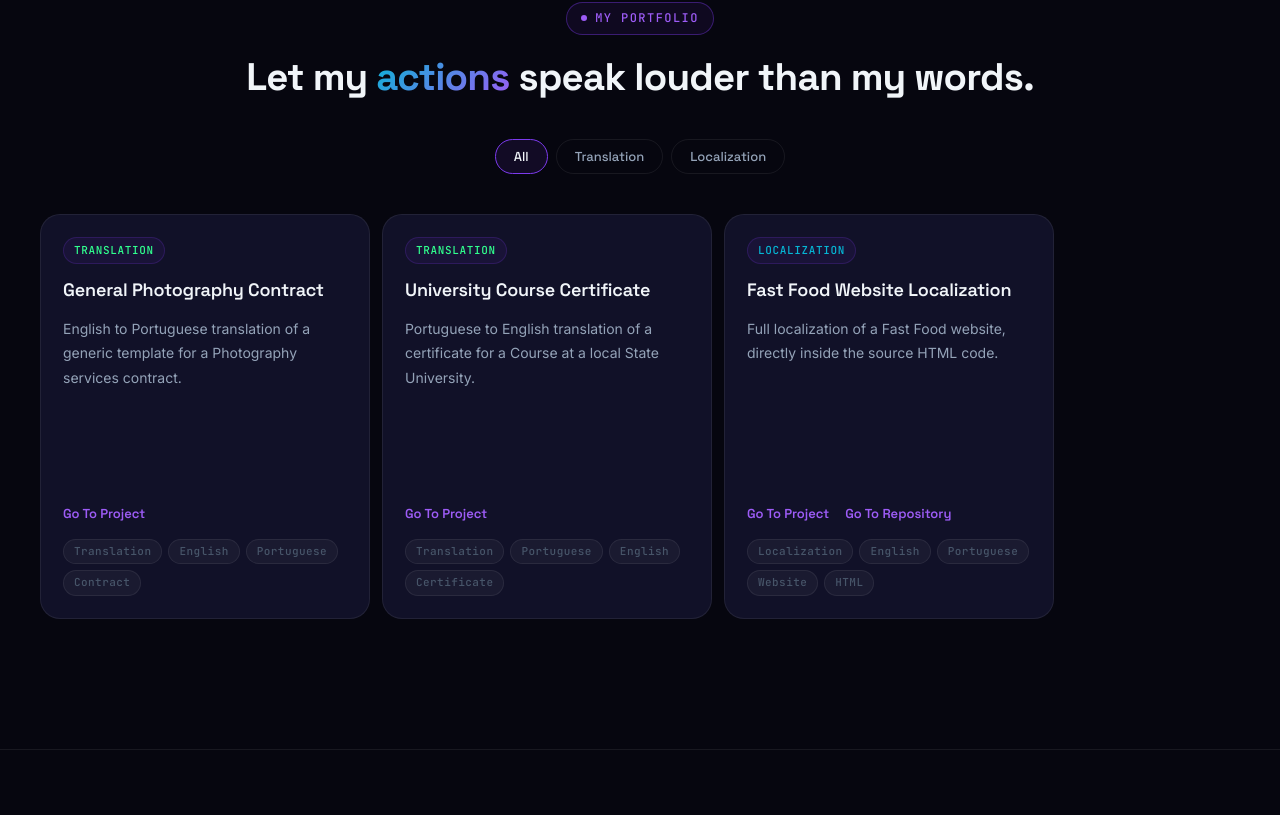
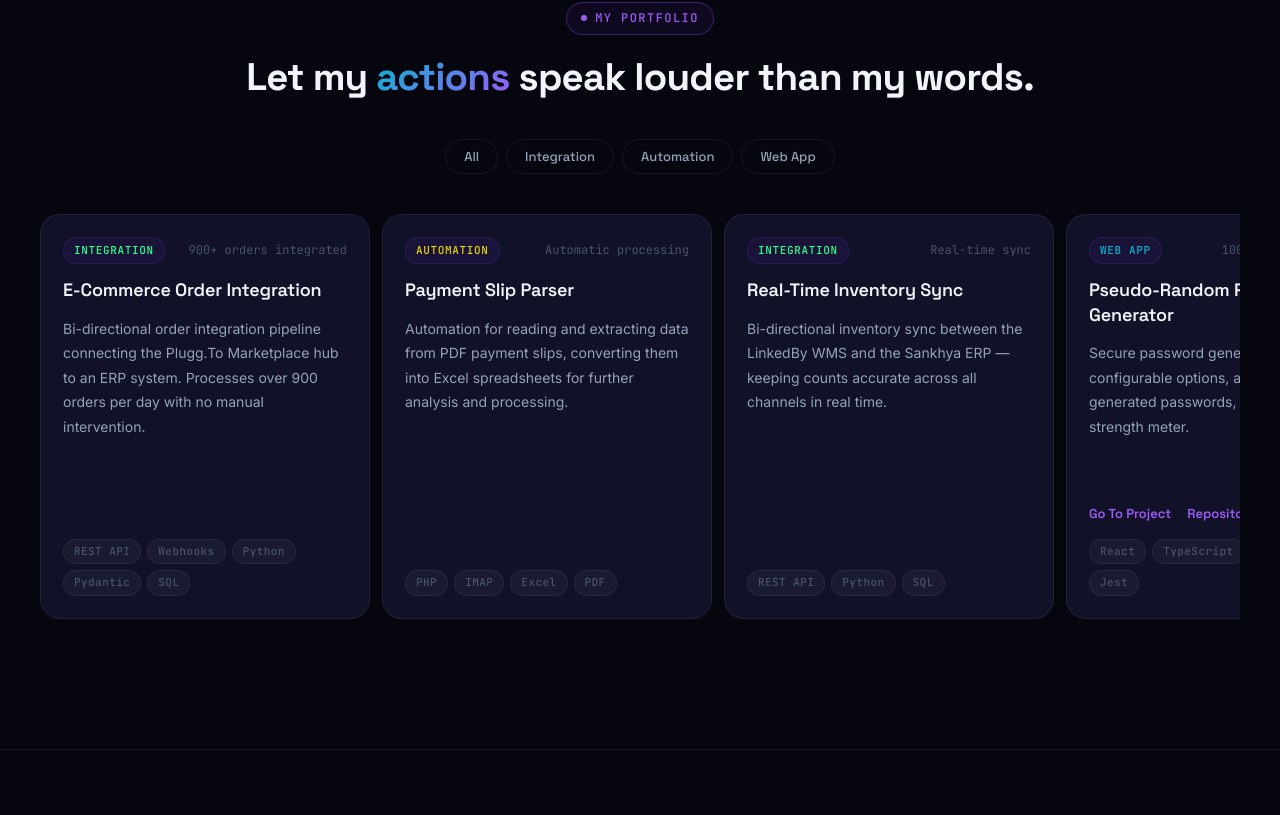
Before and after one commit to AtylaDaSilva/portfolio-website, a React (Vite) app: page / in a window 1280 px wide. Shown: the part 1645-2460 px from the top of the page. Built offline with nearby package versions, Linux system fonts and the light colour scheme.

Commit message:
feat(projects): changed projects

```diff
--- a/src/components/Projects.jsx
+++ b/src/components/Projects.jsx
@@ -4,57 +4,26 @@ import './Projects.css'
 import { useTranslation, Trans } from 'react-i18next'
 
 const colors = {
-  translation: '#31ff8e',
-  localization: '#06B6D4',
-
+  integracao: '#31ff8e',
+  webApp: '#06B6D4',
+  automacao: '#e9d30d',
 }
-
-const projects = [
-  {
-    title: 'projects.p1.title',
-    category: 'projects.p1.category',
-    desc: 'projects.p1.desc',
-    tags: 'projects.p1.tags',
-    metric: '',
-    color: colors.translation,
-    repo: "",
-    link: "https://drive.google.com/drive/folders/1f6UjXVhB512rsp2wWoMQcS8_ancgZXtw?usp=sharing",
-  },
-  {
-    title: 'projects.p2.title',
-    category: 'projects.p2.category',
-    desc: 'projects.p2.desc',
-    tags: 'projects.p2.tags',
-    metric: '',
-    color: colors.translation,
-    repo: "",
-    link: "https://drive.google.com/drive/folders/1oDgIT6EBNxj28aeI6EcofSwxHohAu8dp?usp=sharing",
-  },
-  {
-    title: 'projects.p3.title',
-    category: 'projects.p3.category',
-    desc: 'projects.p3.desc',
-    tags: 'projects.p3.tags',
-    metric: '',
-    color: colors.localization,
-    repo: "https://github.com/AtylaDaSilva/mock_fastfood_restaurant_website",
-    link: "https://atyladasilva.github.io/mock_fastfood_restaurant_website/",
-  },
-]
 
 export default function Projects() {
   const { t, i18n } = useTranslation();
+  const [active, setActive] = useState('Todas')
 
-  const all_category = t("projects.category_all")
+  const projects = t("projects.list", { returnObjects: true })
 
   const categories = new Set([
-    all_category,
-    ...projects.map((p) => t(p.category, { returnObjects: true }))
-  ])
+  t("projects.master_category"),  // "All" category
+  ...projects.map((p) => p.category)
+])
 
-  const [active, setActive] = useState(all_category)
+  //TEMP - Until I fix the category filtering bug
+  // const filtered = active === 'Todas' ? projects : projects.filter((p) => p.category === active)
+  const filtered = projects
 
-  const filtered = active === all_category ? projects : projects.filter((p) => t(p.category) === active)
 
   return (
     <section id="projects" className="projects">
@@ -91,7 +60,7 @@ export default function Projects() {
               <div className="project-card__top">
                 <span
                   className="project-card__category"
-                  style={{ '--cat-color': p.color }}
+                  style={{ '--cat-color': colors[p.color] }}
                 >
                   {t(p.category)}
                 </span>
@@ -105,23 +74,21 @@ export default function Projects() {
                 {p.link && (
                   <div className="project-card__link-container__item">
                     <a href={`${p.link}`} target='_blank' className="project-card__link">
-                      {t("projects.link_title_project")}
+                      {t("projects.link_label")}
                     </a>
                   </div>
                 )}
                 {p.repo && (
                   <div className="project-card__link-container__item">
                     <a href={`${p.repo}`} target='_blank' className="project-card__link">
-                      {t("projects.link_title_repo")}
+                      {t("projects.repo_label")}
                     </a>
                   </div>
                 )}
               </div>
 
               <div className="project-card__tags">
-                {t(p.tags, { returnObjects: true }).map((t) => (
-                  <span key={t} className="service-card__tag">{t}</span>
-                ))}
+                {p.tags.map((tag) => <span key={tag} className="service-card__tag">{tag}</span>)}
               </div>
             </div>
           ))}
--- a/src/locales/en-us.json
+++ b/src/locales/en-us.json
@@ -26,54 +26,94 @@
         "p3": "I'm also skilled in building Dynamic Reports with Power BI, Excel, and more.",
         "p4": "My English is fluent, and I have a strong affinity for documentation and clean, readable code."
     },
-    "services": {
-        "eyebrow": "What I Do",
-        "header": "Translation services to help you<breakline/><highlight>reach your audience</highlight>.",
-        "translation": {
-            "title": "Translation & Localization",
-            "description": "I translate Documents, E-books, Websites, Video-Games, Technical Documentation, and whatever else you need translated.",
-            "tags": ["English", "Portuguese"]
-        },
-        "proofreading": {
-            "title": "Proofreading",
-            "description": "Already got something translated, but you're not sure if it's grammatically and syntactically cohesive, or even if it is logically coherent? I can Proofread anything for you and help you get your ideas across in a professional and natural-sounding manner.",
-            "tags": ["English", "Portuguese"]
-        },
-        "captioning": {
-            "title": "Video Captioning",
-            "description": "Want your YouTube, TikTok, or Instagram videos to reach an overseas audience? I can caption your videos in both English and Portuguese",
-            "tags": ["English", "Portuguese"]
-        },
-        "interpreting": {
-            "title": "Interpreting",
-            "description": "Got a Video call booked with a client, but can't speak a word of their language? I can interpret your conversation live, in real time.",
-            "tags": ["English", "Portuguese"]
-        }
-    },
     "projects": {
         "eyebrow": "My Portfolio",
         "header": "Let my <highlight>actions</highlight> speak louder than my words.",
-        "category_all": "All",
-        "link_title_project": "Go To Project",
-        "link_title_repo": "Go To Repository",
-        "p1": {
-            "title": "General Photography Contract",
-            "category": "Translation",
-            "desc": "English to Portuguese translation of a generic template for a Photography services contract.",
-            "tags": ["Translation","English", "Portuguese", "Contract"]
-        },
-        "p2": {
-            "title": "University Course Certificate",
-            "category": "Translation",
-            "desc": "Portuguese to English translation of a certificate for a Course at a local State University.",
-            "tags": ["Translation","Portuguese", "English", "Certificate"]
-        },
-        "p3": {
-            "title": "Fast Food Website Localization",
-            "category": "Localization",
-            "desc": "Full localization of a Fast Food website, directly inside the source HTML code.",
-            "tags": ["Localization","English", "Portuguese", "Website", "HTML"]
-        }
+        "master_category": "All",
+        "link_label": "Go To Project",
+        "repo_label": "Repository",
+        "list": [
+            {
+                "title": "E-Commerce Order Integration",
+                "category": "Integration",
+                "desc": "Bi-directional order integration pipeline connecting the Plugg.To Marketplace hub to an ERP system. Processes over 900 orders per day with no manual intervention.",
+                "tags": ["REST API", "Webhooks", "Python", "Pydantic", "SQL"],
+                "metric": "900+ orders integrated",
+                "color": "integracao",
+                "repo": "",
+                "link": ""
+            },
+            {
+                "title": "Payment Slip Parser",
+                "category": "Automation",
+                "desc": "Automation for reading and extracting data from PDF payment slips, converting them into Excel spreadsheets for further analysis and processing.",
+                "tags": ["PHP", "IMAP", "Excel", "PDF"],
+                "metric": "Automatic processing",
+                "color": "automacao",
+                "repo": "",
+                "link": ""
+            },
+            {
+                "title": "Real-Time Inventory Sync",
+                "category": "Integration",
+                "desc": "Bi-directional inventory sync between the LinkedBy WMS and the Sankhya ERP — keeping counts accurate across all channels in real time.",
+                "tags": ["REST API", "Python", "SQL"],
+                "metric": "Real-time sync",
+                "color": "integracao",
+                "repo": "",
+                "link": ""
+            },
+            {
+                "title": "Pseudo-Random Password Generator",
+                "category": "Web App",
+                "desc": "Secure password generation system with configurable options, a history of generated passwords, and a password strength meter.",
+                "tags": ["React", "TypeScript", "Bootstrap", "Jest"],
+                "metric": "100% secure passwords",
+                "color": "webApp",
+                "repo": "https://github.com/AtylaDaSilva/random-password-generator",
+                "link": "https://atyladasilva.github.io/random-password-generator/"
+            },
+            {
+                "title": "Real-Time Delivery Tracking",
+                "category": "Integration",
+                "desc": "Real-time delivery sync between the Pathfind tracking system and the Sankhya ERP, ensuring delivery statuses are always up to date.",
+                "tags": ["REST API", "Python", "SQL"],
+                "metric": "Real-time tracking",
+                "color": "integracao",
+                "repo": "",
+                "link": ""
+            },
+            {
+                "title": "GitHub Markdown Editor",
+                "category": "Web App",
+                "desc": "Application for editing Markdown files with GitHub-flavored syntax. Supports basic commands (bold, italic, etc.), images, links, task lists, footnotes, tables, and alerts.",
+                "tags": ["Next.js", "React", "TypeScript", "Bootstrap", "Jest"],
+                "metric": "GitHub Markdown",
+                "color": "webApp",
+                "repo": "https://github.com/AtylaDaSilva/octomark",
+                "link": "https://octomark-zeta.vercel.app/"
+            },
+            {
+                "title": "YouTube Video Download Scripts",
+                "category": "Automation",
+                "desc": "Batch scripts for bulk downloading YouTube videos, with support for downloading playlists in multiple formats and resolutions.",
+                "tags": ["CLI", "Batch"],
+                "metric": "Batch download",
+                "color": "automacao",
+                "repo": "https://github.com/AtylaDaSilva/yt-dlp-scripts",
+                "link": ""
+            },
+            {
+                "title": "Webdriver for Web Application Automation",
+                "category": "Automation",
+                "desc": "Python library for web application automation, enabling automated testing and process automation using the web browser.",
+                "tags": ["Python", "Pydantic"],
+                "metric": "Production-ready",
+                "color": "automacao",
+                "repo": "https://github.com/AtylaDaSilva/python-webdriver",
+                "link": ""
+            }
+        ]
     },
     "contact": {
         "eyebrow": "Get In Touch",
--- a/src/locales/pt-br.json
+++ b/src/locales/pt-br.json
@@ -26,54 +26,94 @@
         "p3": "Também tenho conhecimentos na construção de Relatórios Dinâmicos com PowerBI, Excel e etc.",
         "p4": "O meu inglês é fluente e tenho afinidade com documentação e código limpo e legível."
     },
-    "services": {
-        "eyebrow": "O Que Eu Faço",
-        "header": "Serviços de tradução para ajudar você<breakline/><highlight>a alcançar seu público</highlight>.",
-        "translation": {
-            "title": "Tradução e Localização",
-            "description": "Traduzo documentos, E-books, websites, video-games, documentação técnica e qualquer outro conteúdo que você precise traduzir.",
-            "tags": ["Inglês", "Português"]
-        },
-        "proofreading": {
-            "title": "Revisão de Textos",
-            "description": "Já tem um texto traduzido mas não tem certeza se ele está gramaticamente e sintaticamente coeso, ou mesmo se faz sentido do ponto de vista lógico? Posso revisar qualquer texto e ajudar você a transmitir suas ideias de maneira profissional e natural.",
-            "tags": ["Inglês", "Português"]
-        },
-        "captioning": {
-            "title": "Legendagem de Vídeos",
-            "description": "Quer que seus vídeos do YouTube, TikTok ou Instagram alcancem um público internacional? Posso legendar seus vídeos tanto em inglês quanto em português.",
-            "tags": ["Inglês", "Português"]
-        },
-        "interpreting": {
-            "title": "Interpretação",
-            "description": "Tem uma videochamada agendada com um cliente, mas não fala uma palavra do idioma dele? Posso interpretar sua conversa ao vivo, em tempo real.",
-            "tags": ["Inglês", "Português"]
-        }
-    },
     "projects": {
         "eyebrow": "Meu portfólio",
         "header": "Deixe minhas <highlight>ações</highlight> falarem mais alto que minhas palavras.",
-        "category_all": "Todos",
-        "link_title_project": "Acessar Projeto",
-        "link_title_repo": "Acessar Repositório",
-        "p1": {
-            "title": "Contrato de Serviços Fotográficos",
-            "category": "Tradução",
-            "desc": "Tradução do Inglês para o Português de um modelo genérico de contrato de prestação de serviços fotográficos.",
-            "tags": ["Tradução", "Inglês", "Português", "Contrato"]
-        },
-        "p2": {
-            "title": "Certificado de Conclusão de Curso Universitário",
-            "category": "Tradução",
-            "desc": "Tradução do Português para o Inglês de um certificado de conclusão de curso de uma universidade estadual local.",
-            "tags": ["Tradução", "Português", "Inglês", "Certificado"]
-        },
-        "p3": {
-            "title": "Localização de Site de Fast Food",
-            "category": "Localização",
-            "desc": "Localização completa de um site de fast food, diretamente no código-fonte HTML.",
-            "tags": ["Localização", "Inglês", "Português", "Site", "HTML"]
-        }
+        "master_category": "Todas",
+        "link_label": "Acessar Projeto",
+        "repo_label": "Repositório",
+        "list": [
+            {
+                "title": "Integração de Pedidos E-Commerce",
+                "category": "Integração",
+                "desc": "Pipeline bi-directional de integração de pedidos conectando o hub de Marketplaces Plugg.To a um sistema ERP. Processa mais de 900 pedidos por dia sem intervenção manual.",
+                "tags": ["REST API", "Webhooks", "Python", "Pydantic", "SQL"],
+                "metric": "900+ pedidos integrados",
+                "color": "integracao",
+                "repo": "",
+                "link": ""
+            },
+            {
+                "title": "Parser de Guias de Recolhimento",
+                "category": "Automação",
+                "desc": "Automação para a leitura e extração de dados de guias de recolhimento em PDF, convertendo-os em planilhas Excel para análise e processamento posterior.",
+                "tags": ["PHP", "IMAP", "Excel", "PDF"],
+                "metric": "Processamento automático",
+                "color": "automacao",
+                "repo": "",
+                "link": ""
+            },
+            {
+                "title": "Sincronização de Estoque em Tempo Real",
+                "category": "Integração",
+                "desc": "Sincronização bi-direcional de estoque entre WMS LinkedBy e ERP Sankhya — mantendo contagens precisas em todos os canais em tempo real.",
+                "tags": ["REST API", "Python", "SQL"],
+                "metric": "Sincronização em tempo real",
+                "color": "integracao",
+                "repo": "",
+                "link": ""
+            },
+            {
+                "title": "Sistema de Geração de Senhas Pseudo-Randômicas",
+                "category": "Aplicação Web",
+                "desc": "Sistema de geração de senhas seguras, com opções configuráveis, histórico de senhas geradas e um medidor de força de senha.",
+                "tags": ["React", "TypeScript", "Bootstrap", "Jest"],
+                "metric": "Senhas 100% seguras",
+                "color": "webApp",
+                "repo": "https://github.com/AtylaDaSilva/random-password-generator",
+                "link": "https://atyladasilva.github.io/random-password-generator/"
+            },
+            {
+                "title": "Rastreio de Entregas em Tempo Real",
+                "category": "Integração",
+                "desc": "Sincronização em tempo real de entregas entre o sistema de rastreio Pathfind e o ERP Sankhya, garantindo que os status de entrega estejam sempre atualizados.",
+                "tags": ["REST API", "Python", "SQL"],
+                "metric": "Rastreio em tempo real",
+                "color": "integracao",
+                "repo": "",
+                "link": ""
+            },
+            {
+                "title": "Editor de Markdown do GitHub",
+                "category": "Aplicação Web",
+                "desc": "Aplicativo para edição de arquivos de Markdown com sintaxe específica do GitHub. Possui suporte a comandos básicos (negrito, itálico, etc.), imagens, links, taks lists, footnotes, tabelas e alertas.",
+                "tags": ["Next.js", "React", "TypeScript", "Bootstrap", "Jest"],
+                "metric": "Markdown GitHub",
+                "color": "webApp",
+                "repo": "https://github.com/AtylaDaSilva/octomark",
+                "link": "https://octomark-zeta.vercel.app/"
+            },
+            {
+                "title": "Scripts de Download de Vídeos do YouTube",
+                "category": "Automação",
+                "desc": "Scripts batch para download de vídeos do YouTube em lote, com suporte de download de playlists em múltiplos formatos e resoluções.",
+                "tags": ["CLI", "Batch"],
+                "metric": "Download em lote",
+                "color": "automacao",
+                "repo": "https://github.com/AtylaDaSilva/yt-dlp-scripts",
+                "link": ""
+            },
+            {
+                "title": "Webdriver para Automação de Aplicações Web",
+                "category": "Automação",
+                "desc": "Biblioteca Python para automação de aplicações web, permitindo a execução de testes automatizados e automação de processos usando o navegador web.",
+                "tags": ["Python", "Pydantic"],
+                "metric": "Production-ready",
+                "color": "automacao",
+                "repo": "https://github.com/AtylaDaSilva/python-webdriver",
+                "link": ""
+            }
+        ]
     },
     "contact": {
         "eyebrow": "Entre em Contato",
```
